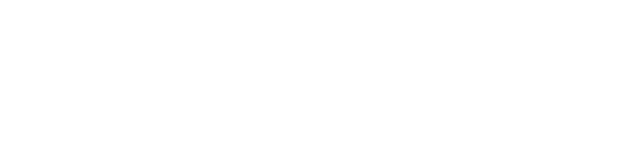
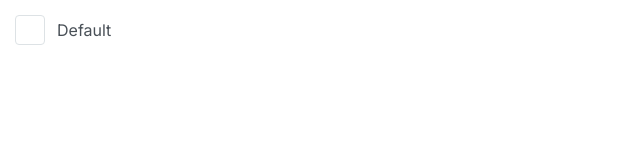
Before and after one commit to js-tasks-ru/htmlcss-20230227_mike-nk-nk, a website: page 07-lection5/01-checkbox/index.html in a window 1280 px wide. Shown: the full height of the page, 0-640 px from the left. Drawn offline with Linux system fonts and the light colour scheme.

Commit message:
Checkbox

```diff
--- a/07-lection5/01-checkbox/checkbox.css
+++ b/07-lection5/01-checkbox/checkbox.css
@@ -0,0 +1,70 @@
+
+.checkbox{
+    display: inline-block;
+    position: relative;
+}
+
+.checkbox__input{
+  position: absolute;
+  clip: rect(0, 0, 0, 0);
+}
+
+.checkbox__state{
+    display: flex;
+    align-items: center;
+    gap:12px;
+    cursor: pointer;
+}
+
+.checkbox__control{
+    background: var(--white);
+    border: 1px solid var(--grey-2);
+    border-radius: 4px;
+    width: 28px;
+    height: 28px;
+    display: flex;
+    align-items: center;
+    justify-content: center;
+}
+
+.checkbox__icon{
+    width: 15px;
+    height: 13px;
+    display: none;
+}
+
+.checkbox__label{
+    font-family: 'Inter';
+    font-style: normal;
+    font-weight: 400;
+    font-size: 16px;
+    line-height: 24px;
+    color:var(--grey-4);
+    user-select: none;
+}
+
+.checkbox__input:checked:not([disabled]) ~ .checkbox__state
+.checkbox__icon{
+    display: block;
+}
+
+.checkbox__input:checked ~ .checkbox__state
+.checkbox__control{
+    background: var(--blue);
+    border-color: var(--blue);
+}
+
+.checkbox__input:disabled ~ .checkbox__state
+.checkbox__control{
+    background: var(--grey-2);
+    border-color: var(--grey-2);
+}
+
+.checkbox__input:disabled ~ .checkbox__state
+.checkbox__label{
+    color: var(--grey-2);
+}
+
+.checkbox__input:disabled ~ .checkbox__state{
+    cursor: default;
+}
--- a/07-lection5/01-checkbox/index.html
+++ b/07-lection5/01-checkbox/index.html
@@ -7,5 +7,29 @@
     </head>
     <body>
 
+        <svg xmlns="http://www.w3.org/2000/svg" display="none">
+            <defs>
+                <symbol id="check-from-sprite" viewBox="0 0 24 24">
+                    <path fill-rule="evenodd" clip-rule="evenodd" d="M20.7071 5.29289C21.0976 5.68342 21.0976 6.31658 20.7071 6.70711L9.70711 17.7071C9.31658 18.0976 8.68342 18.0976 8.29289 17.7071L3.29289 12.7071C2.90237 12.3166 2.90237 11.6834 3.29289 11.2929C3.68342 10.9024 4.31658 10.9024 4.70711 11.2929L9 15.5858L19.2929 5.29289C19.6834 4.90237 20.3166 4.90237 20.7071 5.29289Z" fill="currentColor"/>
+                </symbol>
+                <symbol id="check-white" viewBox="0 0 15 13" fill="none">
+                    <path d="M1.5 7.5L5 11L13 2" stroke="white" stroke-width="3" stroke-linecap="round" stroke-linejoin="round"/>
+                </symbol>
+            </defs>
+        </svg>
+
+        <label class="checkbox" style="margin:15px">
+            <input type="checkbox" class="checkbox__input">
+            <div class="checkbox__state">
+                <div class="checkbox__control">
+                    <svg class="checkbox__icon">
+                        <use href="#check-white"></use>
+                    </svg>
+                </div>
+                <div class="checkbox__label">Default</div>
+            </div>
+        </label>
+
+
     </body>
 </html>
```
